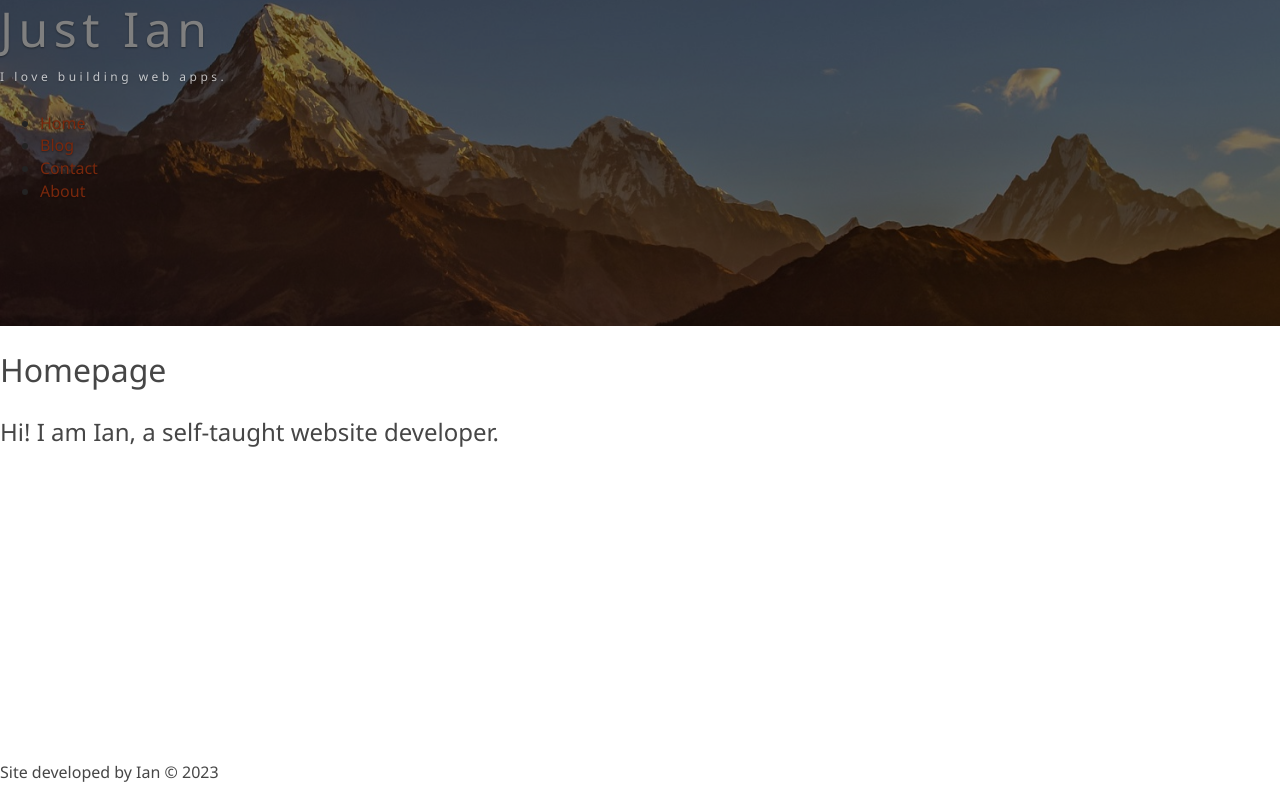
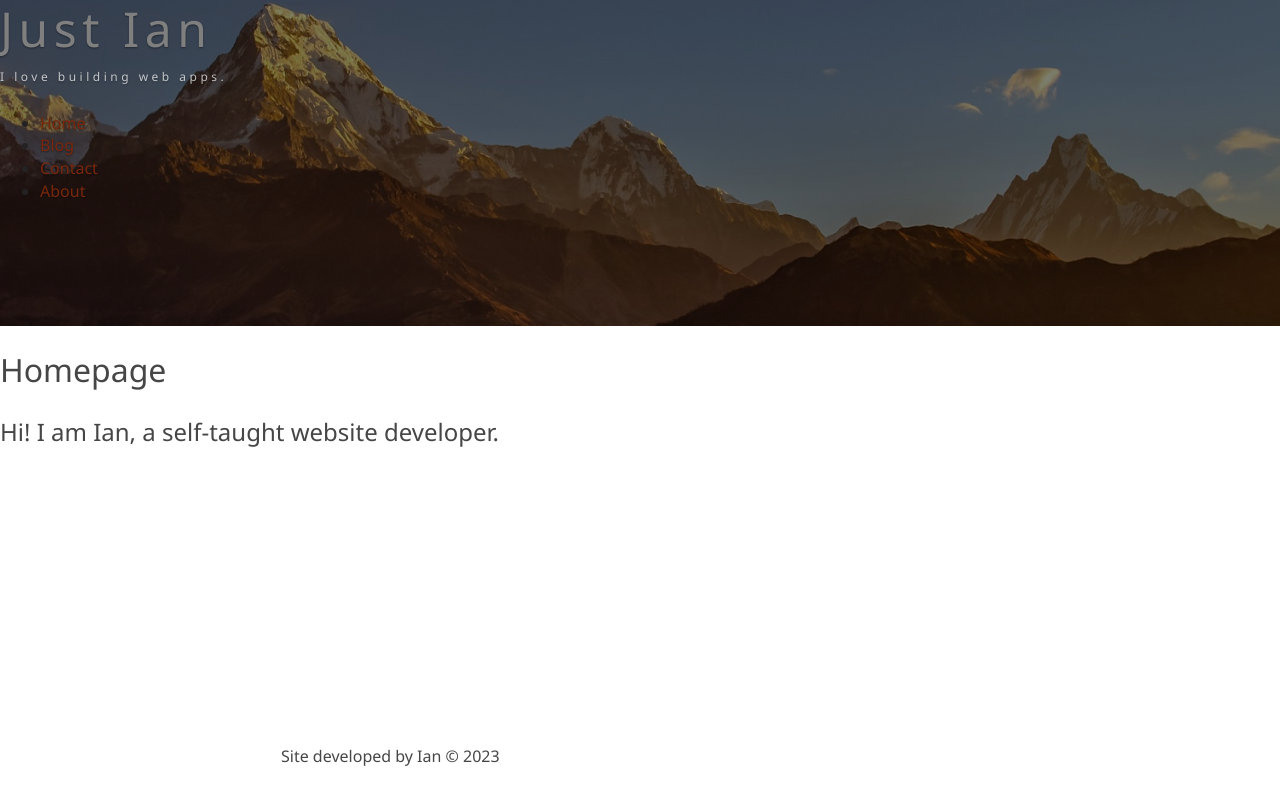
Before and after one commit to madyanes/gatsby-tutorial, a Gatsby site: page / in a window 1280 px wide. Built offline with nearby package versions, Linux system fonts and the light colour scheme; Gatsby itself is replaced by a stand-in of ours.

Commit message:
styling the footer

```diff
--- a/src/components/footer.js
+++ b/src/components/footer.js
@@ -1,12 +1,15 @@
 import React from 'react'
+import * as footerStyles from './footer.module.scss'
 
 const Footer = () => {
   return (
-    <footer>
-      <p>
-        Site developed by Ian &copy;{ ' ' }
-        { new Date().getFullYear().toString() }{ ' ' }
-      </p>
+    <footer className={ footerStyles.siteFooter }>
+      <div className={ footerStyles.container }>
+        <p>
+          Site developed by Ian &copy;{ ' ' }
+          { new Date().getFullYear().toString() }{ ' ' }
+        </p>
+      </div>
     </footer>
   )
 }
--- /dev/null
+++ b/src/components/footer.module.scss
@@ -0,0 +1,9 @@
+.site-footer {
+  background-color: #000;
+  color: #515151;
+}
+.container {
+  margin: 0 auto;
+  max-width: 750px;
+  padding: 1rem;
+}
```
